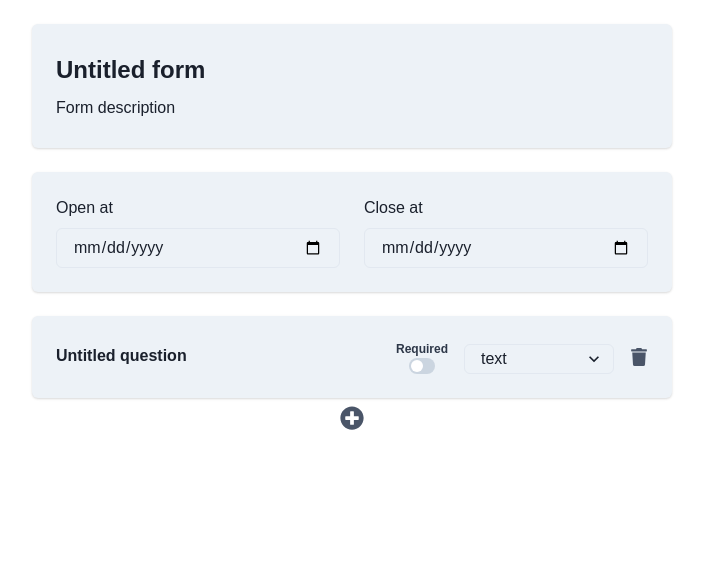
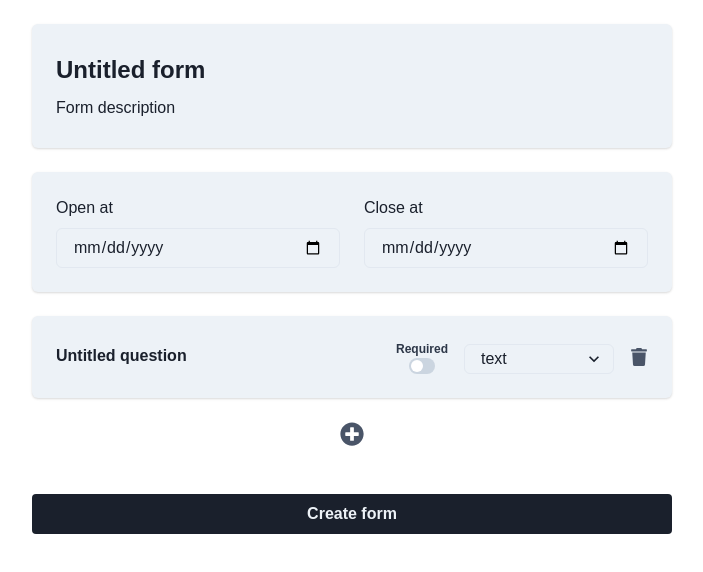
Before and after one commit to agherasie/gno-forms, a React (Vite) app in the folder frontend/: page /create in a window 1280 px wide. Shown: the top 572 px of the page, without its empty margins (288-991 px from the left). Built offline with nearby package versions, Linux system fonts and the light colour scheme.

Commit message:
feat: validation

```diff
--- a/frontend/src/components/FormField.tsx
+++ b/frontend/src/components/FormField.tsx
@@ -92,12 +92,17 @@ const FormField: FC<FormFieldProps> = ({ idx, field }) => {
           <Icon
             fontSize="18px"
             as={FaTrash}
-            onClick={() =>
-              field.onChange(field.value.filter((_, i) => i !== idx))
+            color="gray.600"
+            onClick={
+              field.value.length === 1
+                ? undefined
+                : () => field.onChange(field.value.filter((_, i) => i !== idx))
             }
-            cursor="pointer"
-            color="gray.600"
-            _hover={{ color: "red.500" }}
+            _hover={
+              field.value.length === 1
+                ? { cursor: "not-allowed" }
+                : { color: "red.500", cursor: "pointer" }
+            }
           />
         </HStack>
       </HStack>
@@ -110,10 +115,16 @@ const FormField: FC<FormFieldProps> = ({ idx, field }) => {
                 <Icon
                   as={FaTrash}
                   fontSize="12px"
-                  _hover={{ color: "red.500" }}
                   color="gray.500"
-                  cursor="pointer"
-                  onClick={() =>
+                  _hover={
+                    value.options?.length === 1
+                      ? { cursor: "not-allowed" }
+                      : { color: "red.500", cursor: "pointer" }
+                  }
+                  onClick={
+                    value.options?.length === 1
+                      ? undefined
+                      : () =>
                           onChange({
                             ...value,
                             options: (value.options ?? []).filter(
--- a/frontend/src/pages/FormCreation.tsx
+++ /dev/null
@@ -1,123 +0,0 @@
-import {
-  Card,
-  Editable,
-  EditableInput,
-  EditablePreview,
-  EditableTextarea,
-  FormControl,
-  FormLabel,
-  Icon,
-  Input,
-  SimpleGrid,
-  VStack,
-} from "@chakra-ui/react";
-import { FC, useEffect } from "react";
-import { Controller, useForm } from "react-hook-form";
-import FormField from "../components/FormField";
-import { FormCreationData, FieldType } from "../type";
-import { FaPlusCircle } from "react-icons/fa";
-
-const FormCreation: FC = () => {
-  const { control, watch, register } = useForm<FormCreationData>({
-    defaultValues: {
-      title: "Untitled form",
-      description: "Form description",
-      fields: [
-        {
-          fieldType: FieldType.TEXT,
-          label: "Untitled question",
-          required: false,
-        },
-      ],
-    },
-  });
-
-  const [watchTitle, watchFields] = watch(["title", "fields"]);
-  console.log({ watchFields });
-
-  useEffect(() => {
-    document.title = `${watchTitle || "Untitled form"} - Gno Forms`;
-  }, [watchTitle]);
-
-  return (
-    <VStack py="24px" px="25%">
-      <VStack align="start" w="100%" spacing="24px">
-        <Card w="100%" bg="gray.100" p="24px">
-          <Controller
-            control={control}
-            name="title"
-            render={({ field }) => (
-              <Editable
-                w="100%"
-                fontWeight="bold"
-                fontSize="24px"
-                value={field.value}
-              >
-                <EditablePreview />
-                <EditableInput {...field} />
-              </Editable>
-            )}
-          />
-          <Controller
-            control={control}
-            name="description"
-            render={({ field }) => (
-              <Editable w="100%" fontSize="16px" value={field.value}>
-                <EditablePreview />
-                <EditableTextarea {...field} />
-              </Editable>
-            )}
-          />
-        </Card>
-        <Card w="100%" bg="gray.100" p="24px">
-          <SimpleGrid columns={2} w="100%" spacing="24px">
-            <FormControl w="100%">
-              <FormLabel>Open at</FormLabel>
-              <Input {...register("openAt")} type="date" />
-            </FormControl>
-            <FormControl w="100%">
-              <FormLabel>Close at</FormLabel>
-              <Input {...register("closeAt")} type="date" />
-            </FormControl>
-          </SimpleGrid>
-        </Card>
-        <Controller
-          control={control}
-          name="fields"
-          render={({ field }) => (
-            <VStack w="100%">
-              {watchFields.map((question, idx) => (
-                <FormField
-                  key={idx}
-                  idx={idx}
-                  field={field}
-                  question={question}
-                />
-              ))}
-              <Icon
-                cursor="pointer"
-                onClick={() =>
-                  field.onChange(
-                    field.value.concat({
-                      fieldType: FieldType.TEXT,
-                      label: "Untitled question",
-                      required: false,
-                    })
-                  )
-                }
-                _hover={{
-                  color: "gray.800",
-                }}
-                as={FaPlusCircle}
-                fontSize="24px"
-                color="gray.600"
-              />
-            </VStack>
-          )}
-        />
-      </VStack>
-    </VStack>
-  );
-};
-
-export default FormCreation;
--- /dev/null
+++ b/frontend/src/pages/FormCreation/FormDates.tsx
@@ -0,0 +1,37 @@
+import {
+  Card,
+  SimpleGrid,
+  FormControl,
+  FormLabel,
+  Input,
+  FormErrorMessage,
+} from "@chakra-ui/react";
+import { FC } from "react";
+import { useFormContext } from "react-hook-form";
+import { FormCreationData } from "../../type";
+
+const FormDates: FC = () => {
+  const {
+    register,
+    formState: { errors },
+  } = useFormContext<FormCreationData>();
+
+  return (
+    <Card w="100%" bg="gray.100" p="24px">
+      <SimpleGrid columns={2} w="100%" spacing="24px">
+        <FormControl w="100%" isInvalid={!!errors.openAt}>
+          <FormLabel>Open at</FormLabel>
+          <Input {...register("openAt", { required: true })} type="date" />
+          <FormErrorMessage>Field is required</FormErrorMessage>
+        </FormControl>
+        <FormControl w="100%" isInvalid={!!errors.closeAt}>
+          <FormLabel>Close at</FormLabel>
+          <Input {...register("closeAt", { required: true })} type="date" />
+          <FormErrorMessage>Field is required</FormErrorMessage>
+        </FormControl>
+      </SimpleGrid>
+    </Card>
+  );
+};
+
+export default FormDates;
--- /dev/null
+++ b/frontend/src/pages/FormCreation/FormFields.tsx
@@ -0,0 +1,63 @@
+import { VStack, Icon, FormErrorMessage, FormControl } from "@chakra-ui/react";
+import { FC } from "react";
+import { Controller, useFormContext } from "react-hook-form";
+import { FaPlusCircle } from "react-icons/fa";
+import FormField from "../../components/FormField";
+import { FieldType, FormCreationData } from "../../type";
+
+const FormFields: FC = () => {
+  const {
+    control,
+    watch,
+    formState: { errors },
+  } = useFormContext<FormCreationData>();
+
+  const watchFields = watch("fields");
+
+  return (
+    <FormControl w="100%" isInvalid={!!errors.fields}>
+      <Controller
+        control={control}
+        name="fields"
+        rules={{
+          validate: (fields) => fields.length > 0,
+        }}
+        render={({ field }) => (
+          <VStack w="100%" spacing="24px">
+            <FormErrorMessage>
+              At least one question is required
+            </FormErrorMessage>
+            {watchFields.map((question, idx) => (
+              <FormField
+                key={idx}
+                idx={idx}
+                field={field}
+                question={question}
+              />
+            ))}
+            <Icon
+              cursor="pointer"
+              onClick={() =>
+                field.onChange(
+                  field.value.concat({
+                    fieldType: FieldType.TEXT,
+                    label: "Untitled question",
+                    required: false,
+                  })
+                )
+              }
+              _hover={{
+                color: "gray.800",
+              }}
+              as={FaPlusCircle}
+              fontSize="24px"
+              color="gray.600"
+            />
+          </VStack>
+        )}
+      />
+    </FormControl>
+  );
+};
+
+export default FormFields;
--- /dev/null
+++ b/frontend/src/pages/FormCreation/FormHeader.tsx
@@ -0,0 +1,46 @@
+import {
+  Card,
+  Editable,
+  EditablePreview,
+  EditableInput,
+  EditableTextarea,
+} from "@chakra-ui/react";
+import { FC } from "react";
+import { Controller, useFormContext } from "react-hook-form";
+import { FormCreationData } from "../../type";
+
+const FormHeader: FC = () => {
+  const { control } = useFormContext<FormCreationData>();
+
+  return (
+    <Card w="100%" bg="gray.100" p="24px">
+      <Controller
+        control={control}
+        name="title"
+        render={({ field }) => (
+          <Editable
+            w="100%"
+            fontWeight="bold"
+            fontSize="24px"
+            value={field.value}
+          >
+            <EditablePreview />
+            <EditableInput {...field} />
+          </Editable>
+        )}
+      />
+      <Controller
+        control={control}
+        name="description"
+        render={({ field }) => (
+          <Editable w="100%" fontSize="16px" value={field.value}>
+            <EditablePreview />
+            <EditableTextarea {...field} />
+          </Editable>
+        )}
+      />
+    </Card>
+  );
+};
+
+export default FormHeader;
--- /dev/null
+++ b/frontend/src/pages/FormCreation/index.tsx
@@ -0,0 +1,53 @@
+import { Button, chakra, VStack } from "@chakra-ui/react";
+import { FC, useEffect } from "react";
+import { FormProvider, useForm } from "react-hook-form";
+import { FormCreationData, FieldType } from "../../type";
+import FormDates from "./FormDates";
+import FormHeader from "./FormHeader";
+import FormFields from "./FormFields";
+
+const FormCreation: FC = () => {
+  const methods = useForm<FormCreationData>({
+    defaultValues: {
+      title: "Untitled form",
+      description: "Form description",
+      fields: [
+        {
+          fieldType: FieldType.TEXT,
+          label: "Untitled question",
+          required: false,
+        },
+      ],
+    },
+  });
+  const { watch, handleSubmit } = methods;
+
+  const watchTitle = watch("title");
+
+  useEffect(() => {
+    document.title = `${watchTitle || "Untitled form"} - Gno Forms`;
+  }, [watchTitle]);
+
+  const onSubmit = handleSubmit((data) => {
+    console.log(data);
+  });
+
+  return (
+    <chakra.form onSubmit={onSubmit} w="100%">
+      <FormProvider {...methods}>
+        <VStack py="24px" px="25%" spacing="48px">
+          <VStack align="start" w="100%" spacing="24px">
+            <FormHeader />
+            <FormDates />
+            <FormFields />
+          </VStack>
+          <Button w="100%" type="submit">
+            Create form
+          </Button>
+        </VStack>
+      </FormProvider>
+    </chakra.form>
+  );
+};
+
+export default FormCreation;
--- a/frontend/src/theme.ts
+++ b/frontend/src/theme.ts
@@ -7,11 +7,12 @@ const Button = defineStyleConfig({
   },
   variants: {
     primary: {
-      p: "0px",
+      bg: "gray.800",
       fontFamily: "heading",
-      color: "gray.800",
+      color: "gray.100",
       _hover: {
-        color: "gray.900",
+        bg: "gray.700",
+        color: "gray.200",
       },
       transitionDuration: "0.5s",
     },
```
Lines whose indentation alone changed are shown as unchanged.
